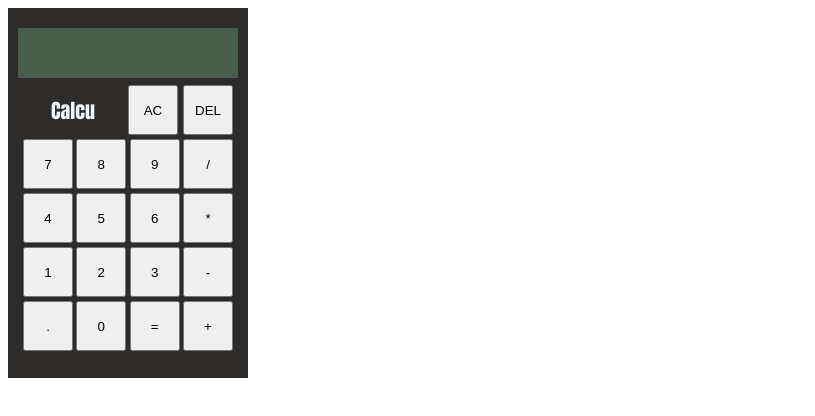
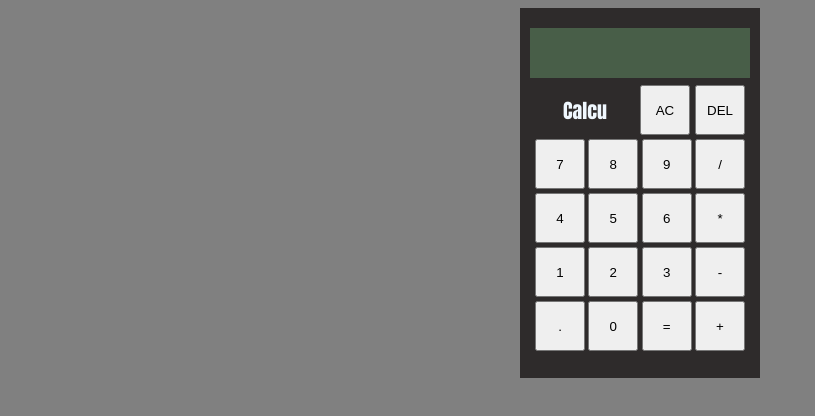
Before and after one commit to Reyuken/project-calculator, a plain HTML site: page index.html in a window 1280 px wide. Shown: the whole page, without its empty margins (0-815 px from the left). Drawn offline with Linux system fonts and the light colour scheme.

Commit message:
Modified background of calculator to color grey and the calculator at center location

```diff
--- a/style.css
+++ b/style.css
@@ -1,3 +1,9 @@
+body{
+    background: grey;
+    display: flex;
+    justify-content: center;
+
+}
 .container{
     background: rgb(46, 43, 43);
     display: flex;
```
